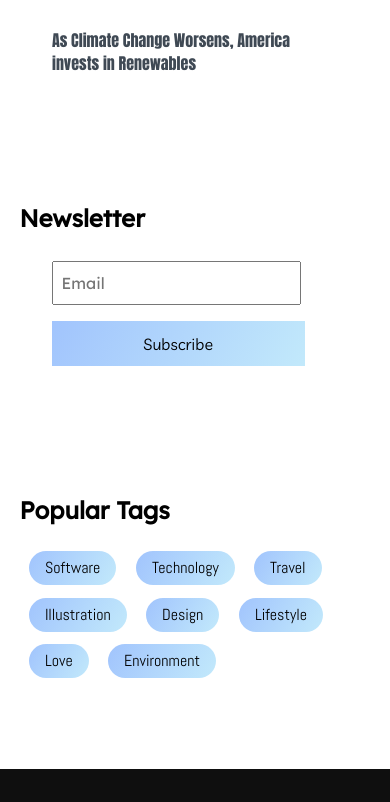
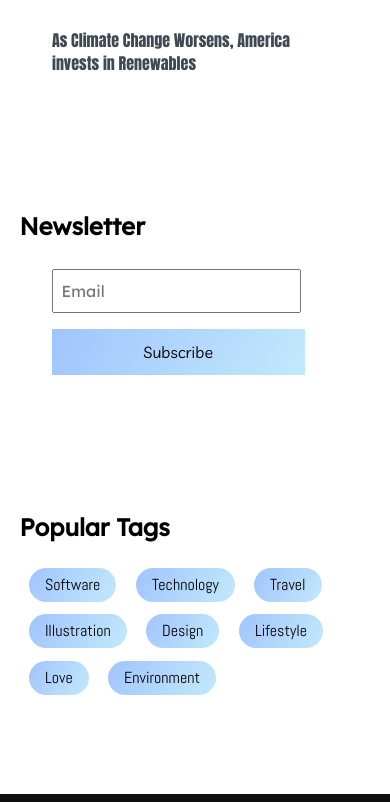
Before and after one commit to Daniel-Cherny/Blooger, a plain HTML site: page index.html in a window 390 px wide. Shown: the part 6293-7095 px from the top of the page. Drawn offline with Linux system fonts and the light colour scheme.

Commit message:
Update styles.css

```diff
--- a/css/styles.css
+++ b/css/styles.css
@@ -584,11 +584,11 @@ footer.footer .move-up span:hover{
     }
 
     .site-content .sidebar .newsletter {
-        padding-top: 9vh;
+        padding-top: 10vh;
     }
 
     .site-content .sidebar .popular-tags {
-        padding: 10vh 0;
+        padding: 11vh 0;
     }
 
     footer.footer .container > div{
```
